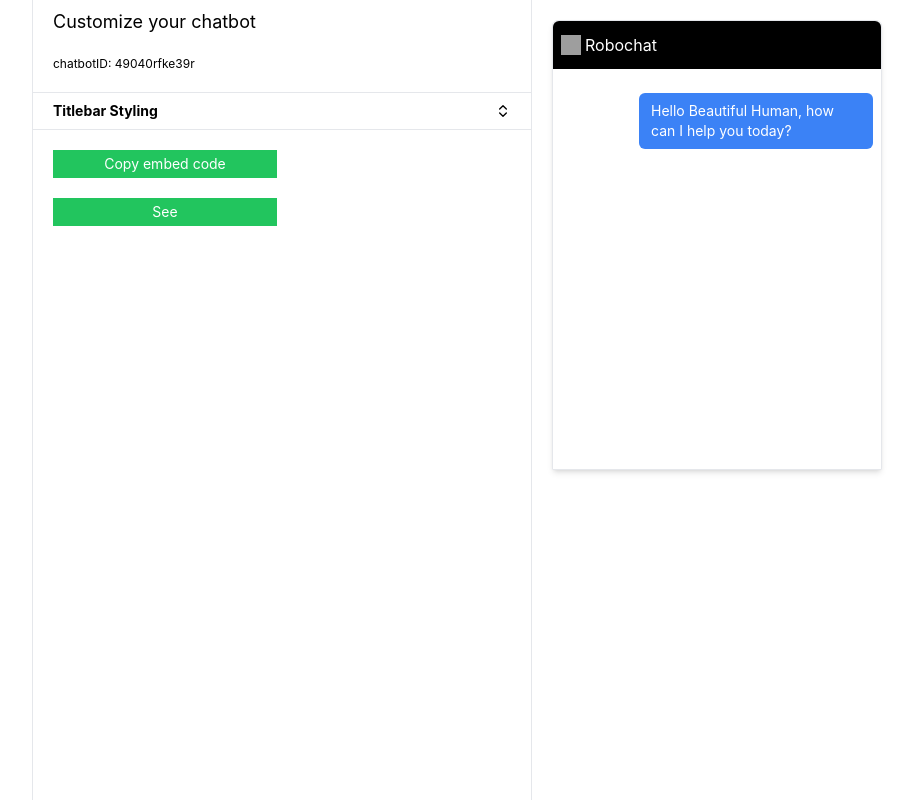
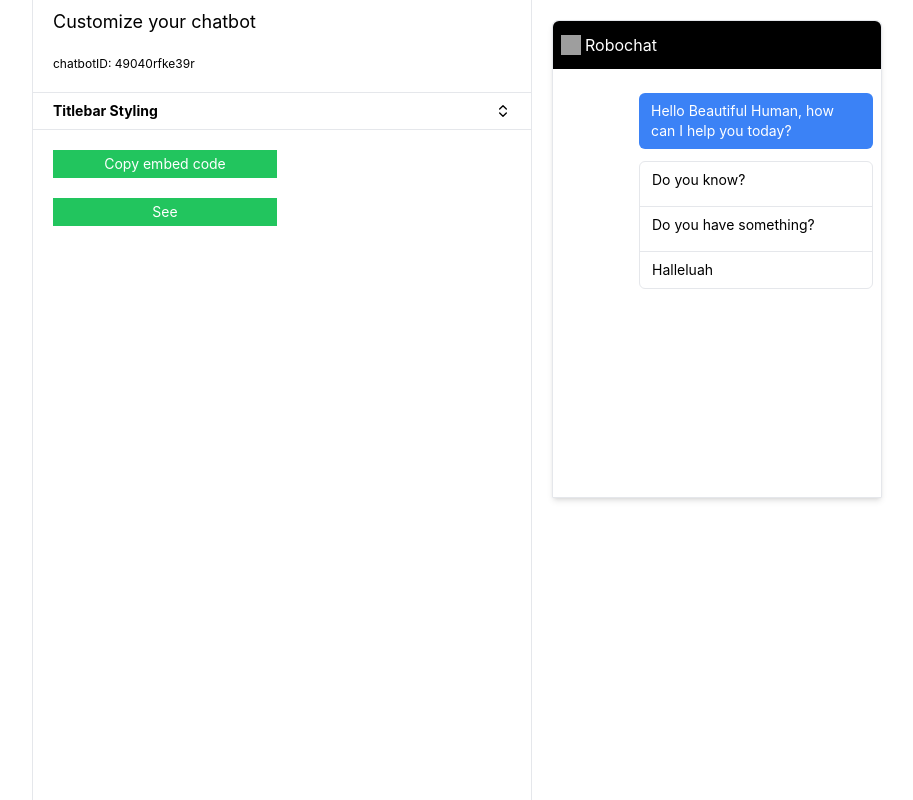
Before and after one commit to therealrinku/robochat, a React (Create React App) app: page / in a window 1280 px wide. Shown: the whole page, without its empty margins (183-1096 px from the left). Built offline with nearby package versions, Linux system fonts and the light colour scheme; grey boxes are pictures that could not be loaded.

Commit message:
feat: message flow test

```diff
--- a/src/components/Chatbox.tsx
+++ b/src/components/Chatbox.tsx
@@ -1,7 +1,71 @@
+import { useState } from "react";
 import useAppContext from "../hooks/useAppContext";
 
 export default function Chatbox() {
   const { chatbotConfig } = useAppContext();
+
+  const messages = {
+    1: [
+      {
+        id: "1A",
+        message: "Do you know?",
+        nextMessageIndex: 2,
+      },
+      {
+        id: "1B",
+        message: "Do you have something?",
+        nextMessageIndex: 2,
+      },
+      {
+        id: "1C",
+        message: "Halleluah",
+        nextMessageIndex: 2,
+      },
+    ],
+    2: [
+      {
+        id: "2A",
+        message: "Halleluah 2A",
+        nextMessageIndex: 3,
+      },
+      {
+        id: "2B",
+        message: "Halleluah 2B",
+        nextMessageIndex: 3,
+      },
+      {
+        id: "2C",
+        message: "Halleluah 2C",
+        nextMessageIndex: 2,
+      },
+    ],
+    3: [
+      {
+        id: "3A",
+        message: "Halleluah 3A",
+        nextMessageIndex: 2,
+      },
+      {
+        id: "3B",
+        message: "Halleluah 3B",
+        nextMessageIndex: 2,
+      },
+      {
+        id: "3C",
+        message: "Halleluah 3C",
+        nextMessageIndex: 2,
+      },
+    ],
+  };
+
+  const [replyOptions, setReplyOptions] = useState(messages[1]);
+  const [conversations, setConversations] = useState([chatbotConfig.initialMessage]);
+
+  function nextMessage(message: any) {
+    //@ts-ignore
+    setReplyOptions(messages[message.nextMessageIndex]);
+    setConversations((prev) => [...prev, message.message]);
+  }
 
   return (
     <section className="shadow-md mt-5 text-white border rounded-t-md">
@@ -13,10 +77,32 @@ export default function Chatbox() {
         <p>{chatbotConfig.title}</p>
       </div>
 
-      <div className="bg-white px-2 h-[400px]">
-        <p>Robochat</p>
-        <div className="float-right text-black bg-blue-500 text-sm w-[75%] rounded-md py-2 text-white px-3">
-          <p>{chatbotConfig.initialMessage}</p>
+      <div className="bg-white px-2 h-[400px] mt-3 overflow-y-auto mb-4">
+        {conversations.map((conversation, i) => {
+          return (
+            <div
+              key={i}
+              className={`${
+                i === 0 ? "float-right text-white bg-blue-500" : "float-left border text-black"
+              } mt-3 text-sm w-[75%] rounded-md py-2 px-3`}
+            >
+              <p>{conversation}</p>
+            </div>
+          );
+        })}
+
+        <div className="float-right w-[75%] mt-3 flex flex-col gap-2 border rounded-t-md rounded-b-md">
+          {replyOptions.map((message, i) => {
+            return (
+              <button
+                onClick={() => nextMessage(message)}
+                className={`text-left text-black  text-sm py-2 px-3 ${i !== 0 && "border-t"}`}
+                key={message.id}
+              >
+                {message.message}
+              </button>
+            );
+          })}
         </div>
 
         {/* <div className="float-left mt-3 text-black border text-sm w-[75%] rounded-md py-2 text-black px-3">
```
